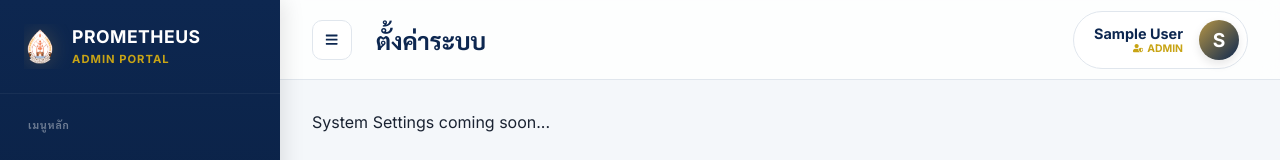
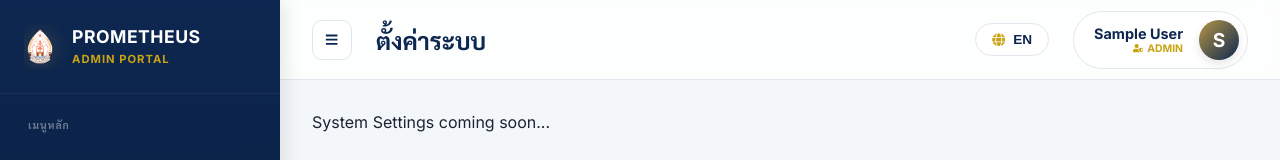
Before and after one commit to tooltham/prometheus-lms, a React (Create React App) app in the folder src/lms-frontend/: page /admin/settings in a window 1280 px wide. Shown: the top 160 px of the page. Built offline with nearby package versions, Linux system fonts and the light colour scheme; no server answers; sample sign-in values are in the browser's storage.

Commit message:
Admin Portal: Add professional language switcher (TH/EN) to header

```diff
--- a/src/lms-frontend/src/components/Layout/AdminLayout.css
+++ b/src/lms-frontend/src/components/Layout/AdminLayout.css
@@ -235,6 +235,37 @@
   margin: 0;
 }
 
+.top-nav-right {
+  display: flex;
+  align-items: center;
+  gap: 1.5rem;
+}
+
+.lang-toggle-btn {
+  display: flex;
+  align-items: center;
+  gap: 8px;
+  background: white;
+  border: 1px solid #e0e6ed;
+  padding: 0.5rem 1rem;
+  border-radius: 50px;
+  cursor: pointer;
+  font-weight: 700;
+  font-size: 0.85rem;
+  color: #0d2750;
+  transition: all 0.2s ease;
+}
+
+.lang-toggle-btn:hover {
+  background: #f4f7fa;
+  border-color: var(--npu-gold);
+  color: var(--npu-gold);
+}
+
+.lang-toggle-btn svg {
+  color: var(--npu-gold);
+}
+
 .admin-profile-badge {
   display: flex;
   align-items: center;
--- a/src/lms-frontend/src/components/Layout/AdminLayout.js
+++ b/src/lms-frontend/src/components/Layout/AdminLayout.js
@@ -9,7 +9,8 @@ import {
   FaBars,
   FaTimes,
   FaChevronRight,
-  FaUserShield
+  FaUserShield,
+  FaGlobe
 } from 'react-icons/fa';
 import { useLanguage } from '../../store/LanguageContext';
 import './AdminLayout.css';
@@ -17,7 +18,7 @@ import npuLogo from '../../assets/images/npu_logo.png';
 
 const AdminLayout = ({ children }) => {
   const [isSidebarOpen, setIsSidebarOpen] = useState(true);
-  const { lang } = useLanguage();
+  const { lang, setLang } = useLanguage();
   const navigate = useNavigate();
   const location = useLocation();
 
@@ -25,6 +26,10 @@ const AdminLayout = ({ children }) => {
     localStorage.removeItem('token');
     localStorage.removeItem('user');
     navigate('/login');
+  };
+
+  const toggleLanguage = () => {
+    setLang(lang === 'th' ? 'en' : 'th');
   };
 
   const user = JSON.parse(localStorage.getItem('user') || '{}');
@@ -104,6 +109,10 @@ const AdminLayout = ({ children }) => {
           </div>
 
           <div className="top-nav-right">
+            <button className="lang-toggle-btn" onClick={toggleLanguage}>
+              <FaGlobe />
+              <span>{lang === 'th' ? 'EN' : 'ไทย'}</span>
+            </button>
             <div className="admin-profile-badge">
               <div className="badge-info">
                 <span className="badge-name">{user.firstName} {user.lastName}</span>
```
